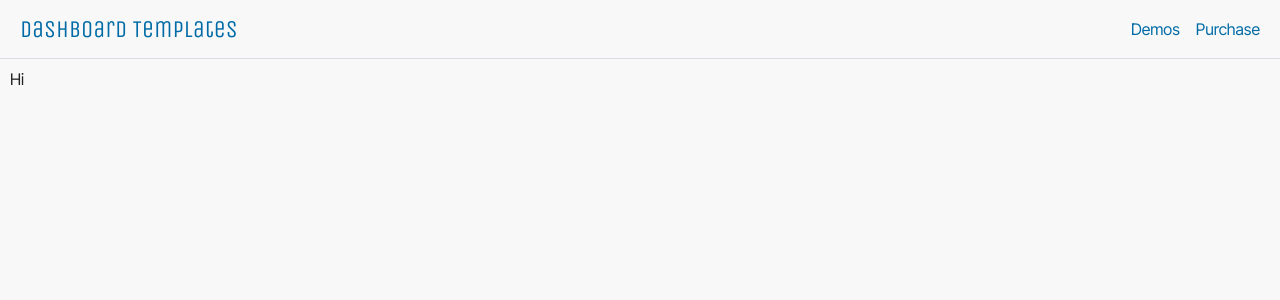
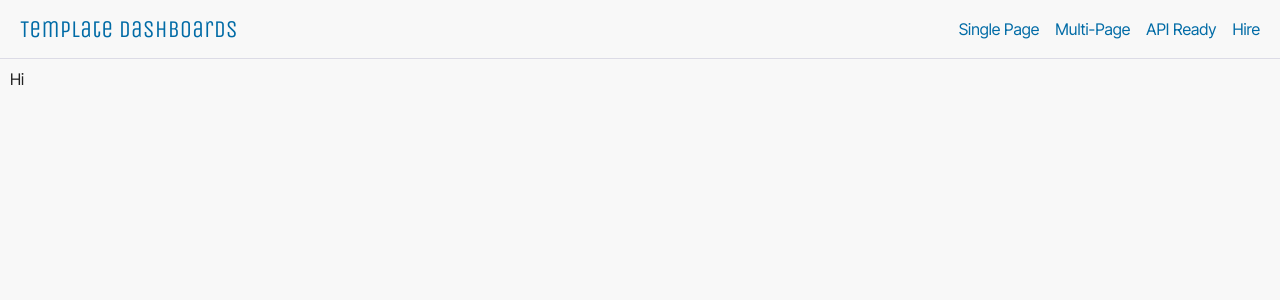
Before and after one commit to joseph-johnson27001/dashboard-website, a Vue app: page / in a window 1280 px wide. Shown: the top 300 px of the page. Built offline with nearby package versions, Linux system fonts and the light colour scheme.

Commit message:
New site layout

```diff
--- a/src/components/Navigation/TopNavigation.vue
+++ b/src/components/Navigation/TopNavigation.vue
@@ -1,10 +1,12 @@
 <template>
   <nav>
     <div class="nav-container">
-      <router-link to="/"><h2>Dashboard Templates</h2></router-link>
+      <router-link to="/"><h2>Template Dashboards</h2></router-link>
       <div class="nav-links">
-        <router-link to="/demos">Demos</router-link>
-        <router-link to="/purchase">Purchase</router-link>
+        <router-link to="/single">Single Page</router-link>
+        <router-link to="/multi">Multi-Page</router-link>
+        <router-link to="/api-ready">API Ready</router-link>
+        <router-link to="/hire">Hire</router-link>
       </div>
     </div>
   </nav>
@@ -23,7 +25,6 @@ nav {
   align-items: center;
   padding: 15px 20px;
   border-bottom: 1px solid rgba(193, 191, 214, 0.5);
-  color: #006ba6;
 }
 
 .nav-container {
--- a/src/views/DemosPage.vue
+++ b/src/views/APIReadyPage.vue
@@ -2,7 +2,7 @@
   <div class="demos-page">
     <!-- Hero Section -->
     <section class="hero-section">
-      <h1>Explore Our Dashboard Demos</h1>
+      <h1>API Ready Dashboards</h1>
       <p>
         Browse through our collection of frontend dashboards. Find the one that
         fits your needs, and download it to integrate with your APIs and data
@@ -45,7 +45,7 @@ export default {
   data() {
     return {
       demos: [
-        { name: "Code Camp", image: "/Dashboard_Images/Code_Camp.png" },
+        { name: "Code Camp", image: "/Dashboard_Images/Code_Camp2.png" },
         { name: "Healthcare", image: "/Dashboard_Images/Healthcare.png" },
         { name: "Logistics", image: "/Dashboard_Images/Logisitcs.png" },
         {
@@ -88,6 +88,7 @@ export default {
   margin-bottom: 10px;
   font-weight: 500;
   color: #006ba6;
+  margin-top: 10px;
 }
 
 .hero-section p {
--- /dev/null
+++ b/src/views/HirePage.vue
@@ -0,0 +1 @@
+<template>HIRE</template>
--- /dev/null
+++ b/src/views/MultiPage.vue
@@ -0,0 +1 @@
+<template>Multi Page</template>
--- a/src/views/PurchasesPage.vue
+++ /dev/null
@@ -1,3 +0,0 @@
-<template>
-  <div>Hi</div>
-</template>
--- /dev/null
+++ b/src/views/SinglePage.vue
@@ -0,0 +1,3 @@
+<template>
+  <div>Single Page Demos</div>
+</template>
```
Also changed, not shown: src/router/index.js (+8 -4 lines), public/Dashboard_Images/Code_Camp2.png (added).
